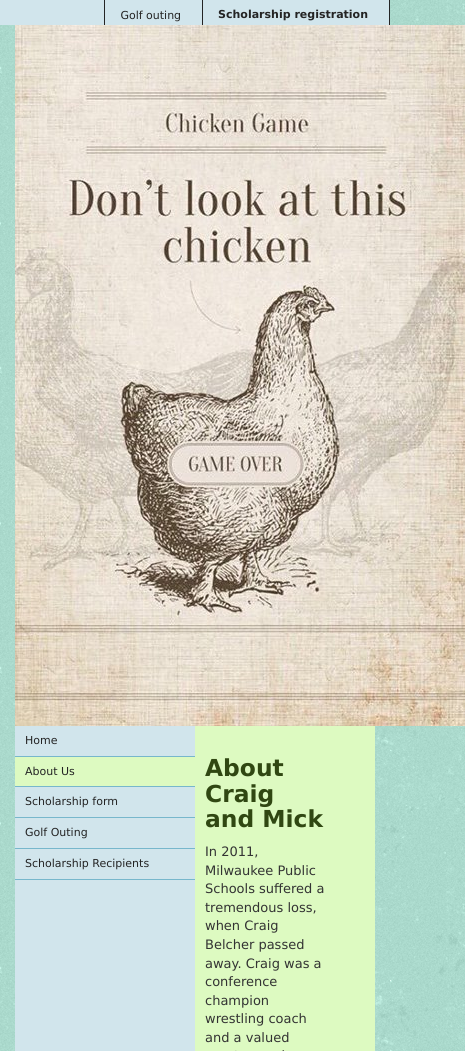
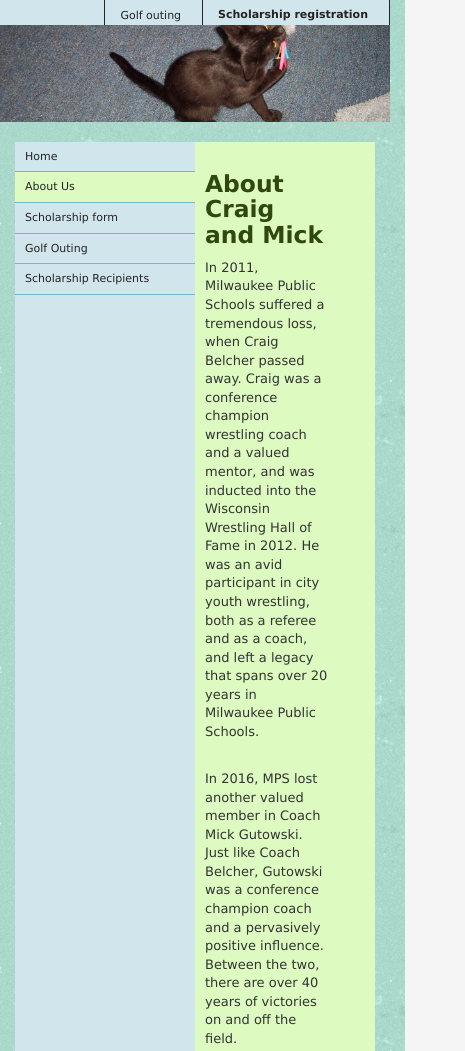
Before and after one commit to dylanthelion/dadsSite, a website: page public/html/aboutUs.html in a window 390 px wide. Shown: the top 1051 px of the page, 465 px wide, since content can reach past the window. Drawn offline with Linux system fonts and the light colour scheme.

Commit message:
banner Made banner image responsive, cropped image for banner and footer Fixed styling

```diff
--- a/public/html/aboutUs.html
+++ b/public/html/aboutUs.html
@@ -36,20 +36,20 @@
     </div>
     <!-- end of Header bar -->
 
-    <div class="container clearfix">
-      <div class="last">
-        <div class="last" >
-          <div>
+
             <div>
               <!-- Banner -->
               <div align='center' >
-                  <div style='background-color:#      ;' >
-                    <a target='_blank' href='/'><img border='0'title='Craig Belcher Memorial Scholarship Fund annual charity golf outing' alt='Craig Belcher Memorial Scholarship Fund annual charity golf outing' src='/assets/fuck_you_chicken.jpg'/></a>
+                  <div style='background-color:#      ;' class='banner-image-container' >
+                    <a target='_blank' href='/'><img border='0'title='Craig Belcher Memorial Scholarship Fund annual charity golf outing' alt='Craig Belcher Memorial Scholarship Fund annual charity golf outing' src='/assets/blackLure.jpg' id='bannerImage' class='.img-responsive' align='center'/></a>
                   </div>
                 </div>
               </div>
               <!-- end of Banner -->
-
+                        <div class="container clearfix">
+      <div class="last">
+        <div class="last" >
+          <div>
               <div class="middle clearfix">
                 <!-- Sidebar nav -->
                 <div class="sidebar">
@@ -118,7 +118,7 @@
                   <div>
                     <div>
                       <div class='footer-wrapper'>
-                        <a href='http://www.dylanthelion.com/' target='_blank'><img src='/assets/BOWIE.jpg' class='logo'></a>
+                        <a href='http://www.dylanthelion.com/' target='_blank'><img src='/assets/blackLure.jpg' class='logo'></a>
                         <p>Site built and maintained by dylanthelion<span> | </span>Copyright © 2016  All rights reserved.</p>
                         <ul>
                           <li>
--- a/public/styles/site1.css
+++ b/public/styles/site1.css
@@ -31,3 +31,14 @@ div.wide div.header-bar ul { margin: 0 auto; }
 .custom-footer .footer-wrapper ul, .custom-footer .footer-wrapper ul li{list-style:disc;}
 .custom-footer .footer-wrapper ul li {display:list-item; font-family:Verdana;}
 .custom-footer .footer-wrapper ul{padding-left:40px;}
+
+/* Banner image */
+
+.banner-image-container {
+	width: 100%;
+	margin-bottom: 20px;
+}
+
+#bannerImage {
+	width: 100%;
+}
```
Also changed, not shown: index.html (+6 -8 lines), public/html/golfRegistration.html (+10 -10 lines), public/html/recipients.html (+8 -8 lines), public/assets/blackLure.jpg (added).
